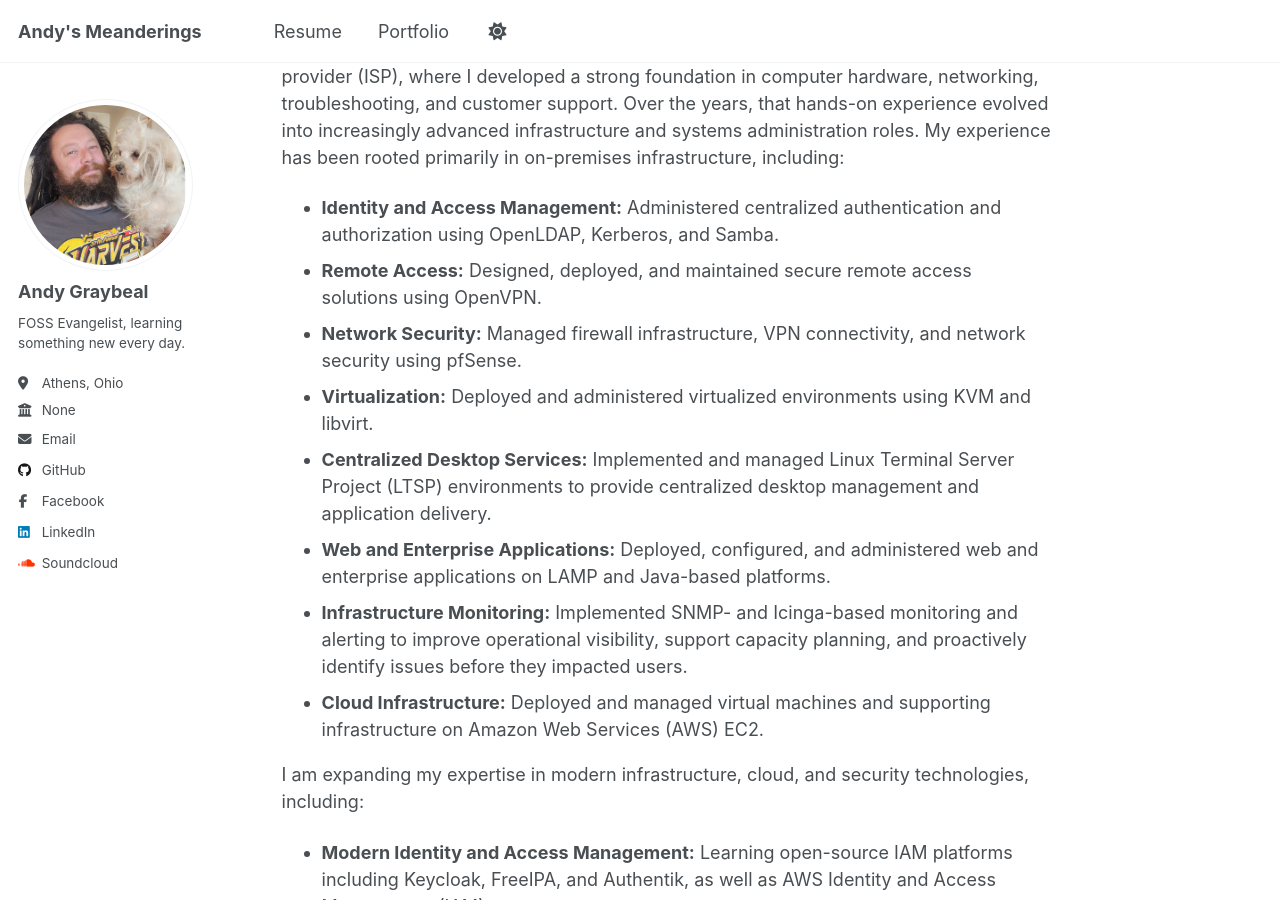
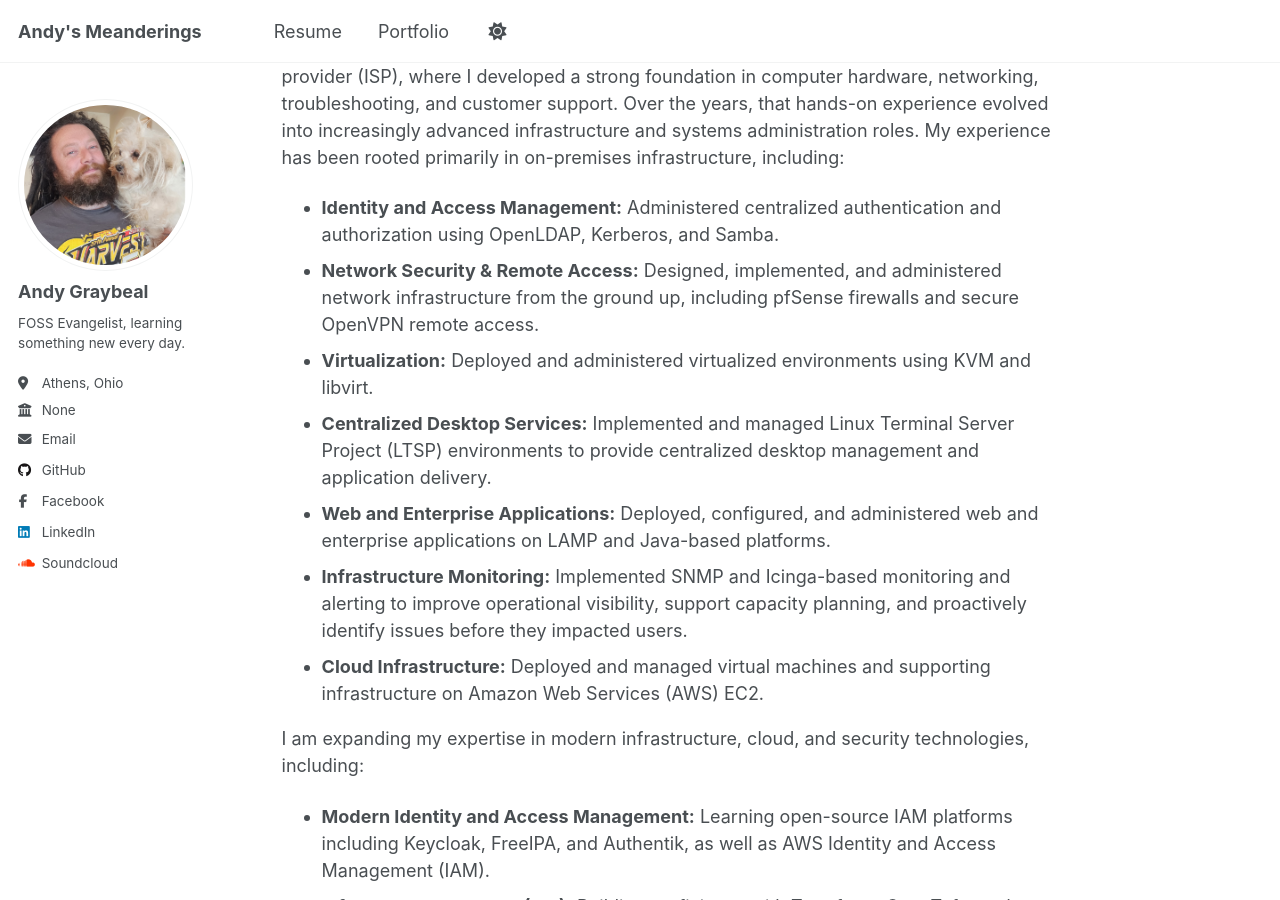
Before and after one commit to andy-graybeal/andy-graybeal.github.io, a Jekyll site: the page built from _pages/about.md, in a window 1280 px wide and 900 px high, scrolled down 252 px. Built offline with Jekyll 4.4.1, drawn with Linux system fonts in a browser that asks for light colours; a script that is not in the unit is left out.

Commit message:
Refactor network security and remote access descriptions
Consolidated network security and remote access sections for clarity.

```diff
--- a/_pages/about.md
+++ b/_pages/about.md
@@ -63,12 +63,11 @@ I enjoy solving complex technical problems through a practical, open-source appr
 I began my IT career in 1995 as a technician at a local computer shop and Internet service provider (ISP), where I developed a strong foundation in computer hardware, networking, troubleshooting, and customer support. Over the years, that hands-on experience evolved into increasingly advanced infrastructure and systems administration roles. My experience has been rooted primarily in on-premises infrastructure, including:
 
 - **Identity and Access Management:** Administered centralized authentication and authorization using OpenLDAP, Kerberos, and Samba.
-- **Remote Access:** Designed, deployed, and maintained secure remote access solutions using OpenVPN.
-- **Network Security:** Managed firewall infrastructure, VPN connectivity, and network security using pfSense.
+- **Network Security & Remote Access:** Designed, implemented, and administered network infrastructure from the ground up, including pfSense firewalls and secure OpenVPN remote access.
 - **Virtualization:** Deployed and administered virtualized environments using KVM and libvirt.
 - **Centralized Desktop Services:** Implemented and managed Linux Terminal Server Project (LTSP) environments to provide centralized desktop management and application delivery.
 - **Web and Enterprise Applications:** Deployed, configured, and administered web and enterprise applications on LAMP and Java-based platforms.
-- **Infrastructure Monitoring:** Implemented SNMP- and Icinga-based monitoring and alerting to improve operational visibility, support capacity planning, and proactively identify issues before they impacted users.
+- **Infrastructure Monitoring:** Implemented SNMP and Icinga-based monitoring and alerting to improve operational visibility, support capacity planning, and proactively identify issues before they impacted users.
 - **Cloud Infrastructure:** Deployed and managed virtual machines and supporting infrastructure on Amazon Web Services (AWS) EC2.
 
 I am expanding my expertise in modern infrastructure, cloud, and security technologies, including:
```
